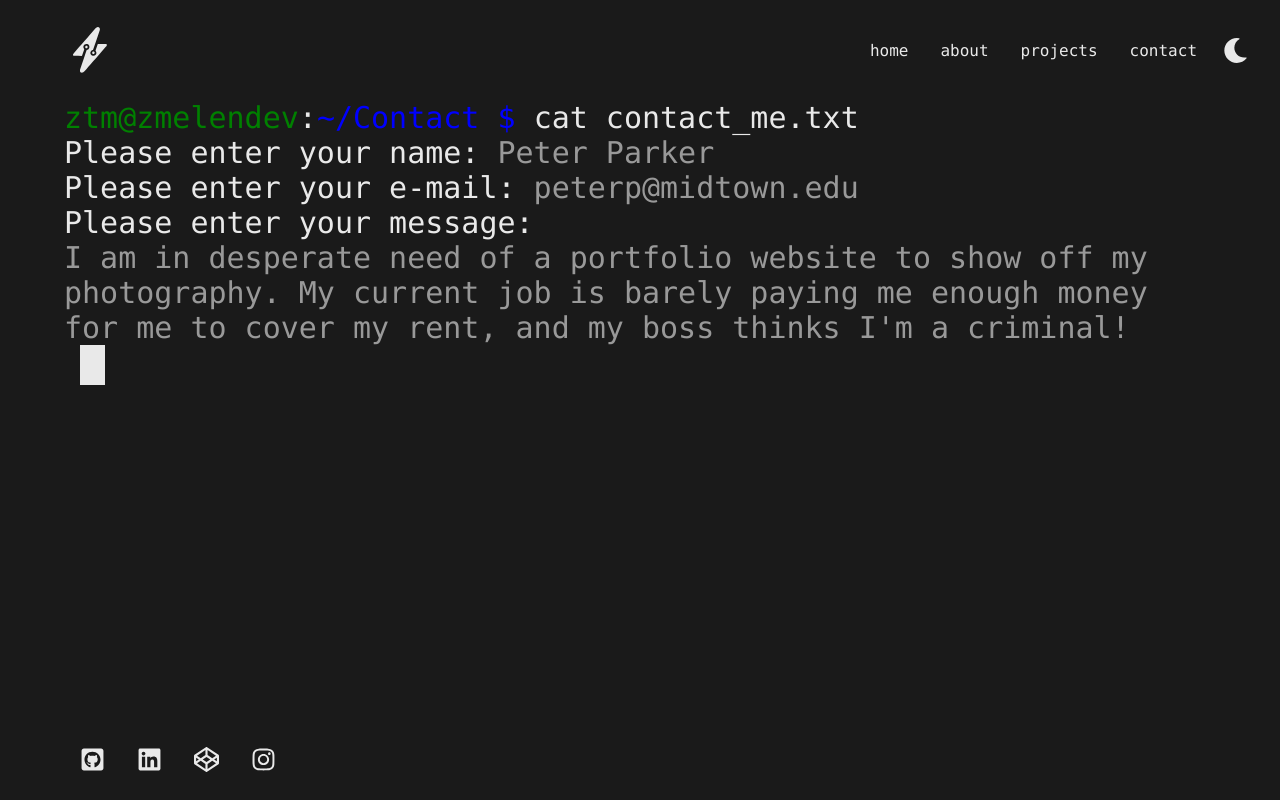
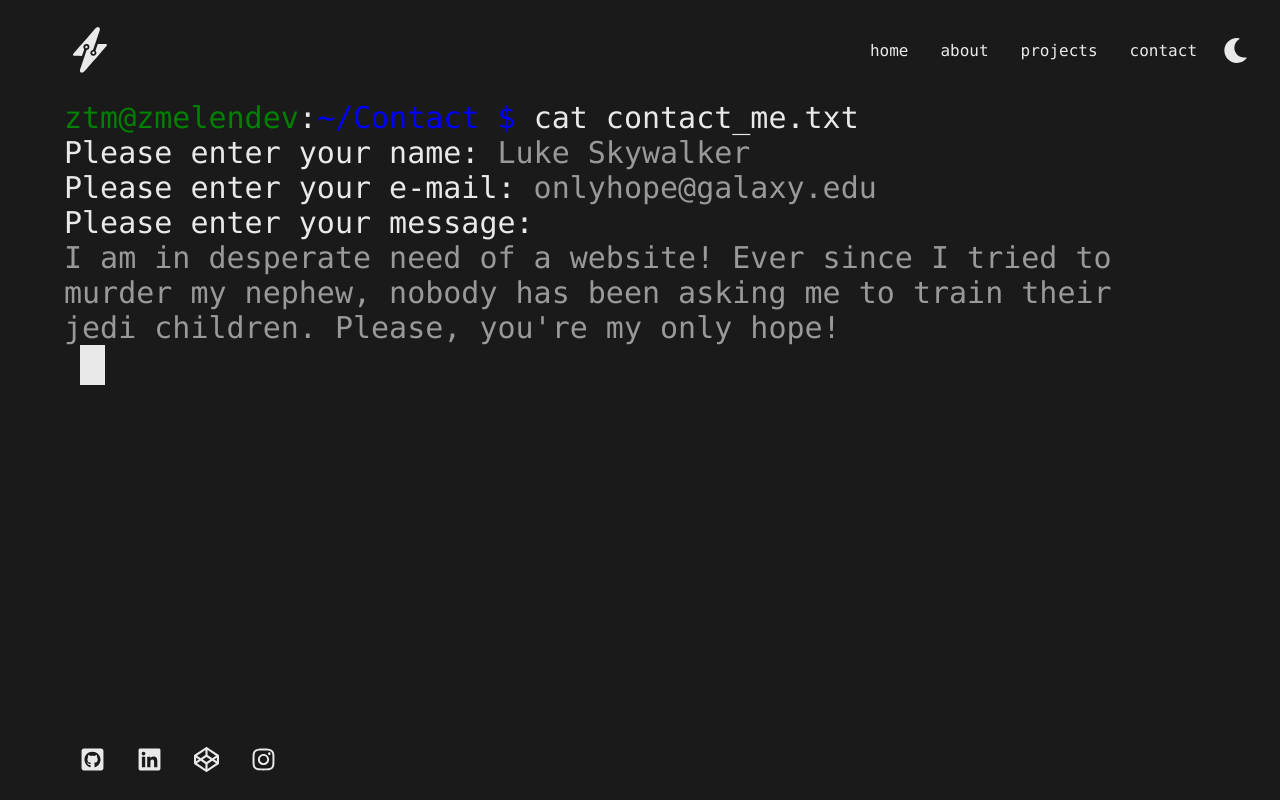
Before and after one commit to ZacMelendez/zmelen.dev, a React (Create React App) app: page /#/contact in a window 1280 px wide. Built offline with nearby package versions, Linux system fonts and the light colour scheme.

Commit message:
updated metadata

```diff
--- a/public/index.html
+++ b/public/index.html
@@ -6,8 +6,8 @@
     <meta name="viewport" content="width=device-width, initial-scale=1" />
     <meta name="theme-color" content="#21159D" />
     <meta
-      name="description"
-      content="Web site created using create-react-app"
+      name="Zach Melendez"
+      content="Zach Melendez's Portfolio"
     />
     <link rel="apple-touch-icon" href="%PUBLIC_URL%/logo192.png" />
     <!--
--- a/src/components/footer.css
+++ b/src/components/footer.css
@@ -1,5 +1,6 @@
 :root {
     --background: rgb(26, 26, 26);
+    --hover: rgba(233, 233, 233, 0.4);
     --content: rgb(233, 233, 233);
 }
 
@@ -40,7 +41,7 @@
 }
 
 #list > a:hover {
-    background-color: rgba(255, 255, 255, 0.4);
+    background-color: var(--hover);
     border: none;
 }
 
--- a/src/components/header.css
+++ b/src/components/header.css
@@ -1,6 +1,7 @@
 :root {
     --background: rgb(26, 26, 26);
     --content: rgb(233, 233, 233);
+    --hover: rgba(233, 233, 233, 0.4);
 }
 
 #nav {
@@ -92,7 +93,7 @@
     }
 
     #navList>li>a:hover {
-        background-color: rgba(255, 255, 255, 0.4);
+        background-color: var(--hover);
         border-radius: 15%
     }
 
--- a/src/pages/about.js
+++ b/src/pages/about.js
@@ -1,5 +1,5 @@
 import './about.css';
-import React, { useContext } from 'react';
+import React from 'react';
 
 export default function About() {
     return (
--- a/src/pages/contact.js
+++ b/src/pages/contact.js
@@ -18,15 +18,15 @@ export default function Contact() {
             <div id='entry_form'>
                 <div id='name_entry'>
                     <p className='entry_prompt'>Please enter your name: </p>
-                    <p className='filler_prompt'>Peter Parker</p>
+                    <p className='filler_prompt'>Luke Skywalker</p>
                 </div>
                 <div id='email_entry'>
                     <p className='entry_prompt'>Please enter your e-mail: </p>
-                    <p className='filler_prompt'>peterp@midtown.edu</p>
+                    <p className='filler_prompt'>onlyhope@galaxy.edu</p>
                 </div>
                 <div id='msg_entry'>
                     <p className='entry_prompt'>Please enter your message: </p>
-                    <p className='filler_prompt'>I am in desperate need of a portfolio website to show off my photography. My current job is barely paying me enough money for me to cover my rent, and my boss thinks I'm a criminal!</p>
+                    <p className='filler_prompt'>I am in desperate need of a website! Ever since I tried to murder my nephew, nobody has been asking me to train their jedi children. Please, you're my only hope!</p>
                 </div>
                 <div id='blinker' />
             </div>
--- a/src/themeContext.js
+++ b/src/themeContext.js
@@ -11,9 +11,11 @@ const themeReducer = (state, action) => {
     case "LIGHTMODE":
       document.documentElement.style.setProperty('--background', 'rgb(233, 233, 233)');
       document.documentElement.style.setProperty('--content', 'rgb(26, 26, 26)');
+      document.documentElement.style.setProperty('--hover', 'rgba(26, 26, 26, 0.4)');
       return { darkMode: false };
     case "DARKMODE":
       document.documentElement.style.setProperty('--content', 'rgb(233, 233, 233)');
+      document.documentElement.style.setProperty('--hover', 'rgba(233, 233, 233, 0.4)');
       document.documentElement.style.setProperty('--background', 'rgb(26, 26, 26)');
       return { darkMode: true };
     default:
```
